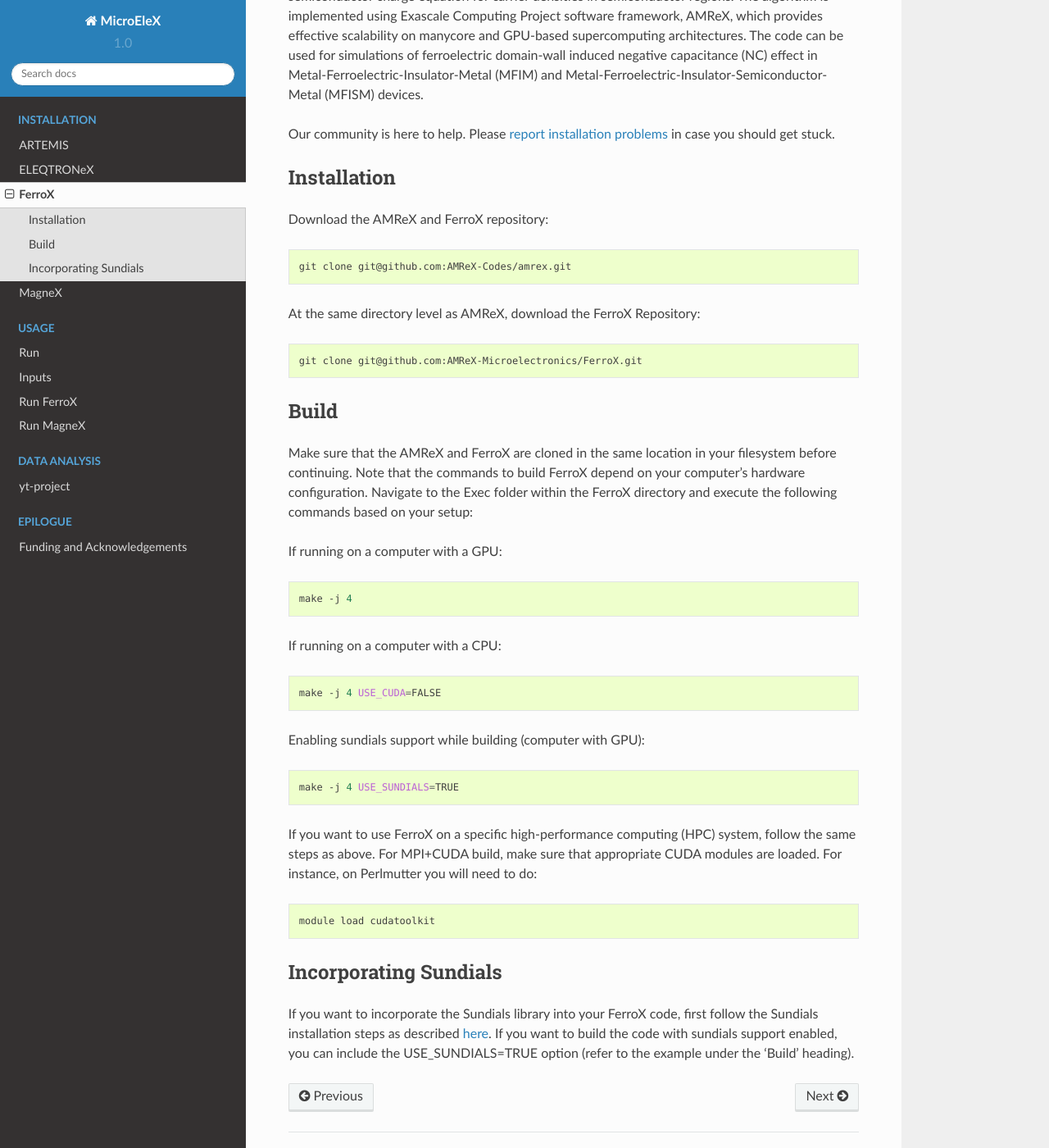
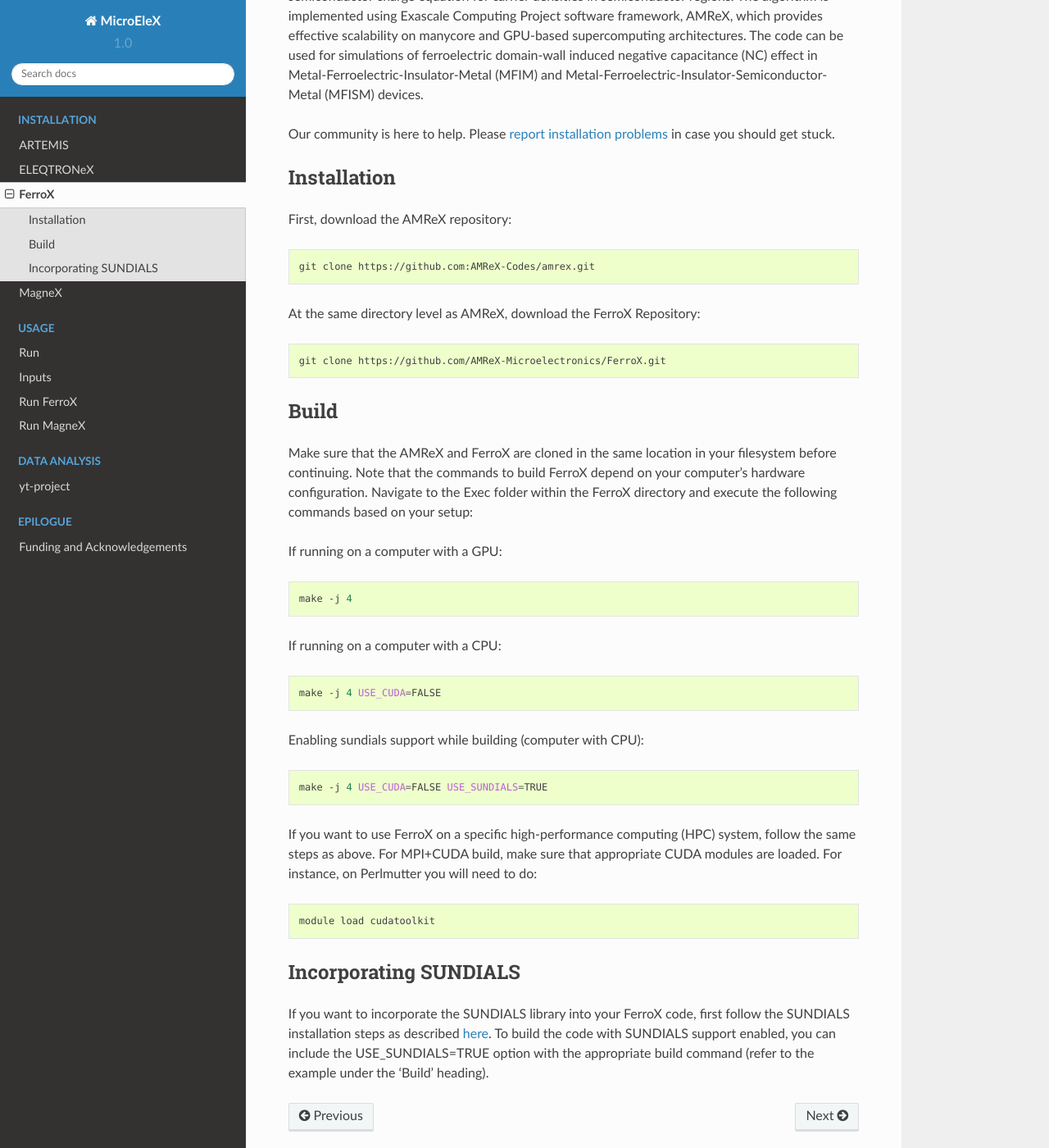
Before and after one commit to AMReX-Microelectronics/AMReX-Microelectronics.github.io, a Sphinx documentation site: the page built from Docs/source/install/ferrox.rst, in a window 1280 px wide and 1400 px high, scrolled down 248 px. Shown: the whole window at 82% size. Built offline with Sphinx 7.4.7 and the Read the Docs theme 2.0.0, drawn with Linux system fonts in a browser that asks for light colours.

Commit message:
minor changes to FerroX documentation.

```diff
--- a/Docs/source/install/ferrox.rst
+++ b/Docs/source/install/ferrox.rst
@@ -24,17 +24,17 @@ Please `report installation problems <https://github.com/AMReX-Microelectronics/
 Installation
 ------------
 
-Download the AMReX and FerroX repository:
+First, download the AMReX repository:
 
 .. code-block:: bash
 
-   git clone git@github.com:AMReX-Codes/amrex.git
+   git clone https://github.com:AMReX-Codes/amrex.git
 
 At the same directory level as AMReX, download the FerroX Repository:
 
 .. code-block:: bash
 
-   git clone git@github.com:AMReX-Microelectronics/FerroX.git
+   git clone https://github.com/AMReX-Microelectronics/FerroX.git
 
 Build
 -----
@@ -54,11 +54,11 @@ If running on a computer with a CPU:
 
    make -j 4 USE_CUDA=FALSE
 
-Enabling sundials support while building (computer with GPU):
+Enabling sundials support while building (computer with CPU):
 
 .. code-block:: bash
 
-   make -j 4 USE_SUNDIALS=TRUE
+   make -j 4 USE_CUDA=FALSE USE_SUNDIALS=TRUE
 
 
 If you want to use FerroX on a specific high-performance computing (HPC) system, follow the same steps as above. For MPI+CUDA build, make sure that appropriate CUDA modules are loaded. For instance, on Perlmutter you will need to do:
@@ -67,7 +67,7 @@ If you want to use FerroX on a specific high-performance computing (HPC) system,
 
    module load cudatoolkit
 
-Incorporating Sundials
+Incorporating SUNDIALS
 ----------------------
 
-If you want to incorporate the Sundials library into your FerroX code, first follow the Sundials installation steps as described `here <https://github.com/AMReX-Microelectronics/MagneX/blob/development/Exec/README_sundials>`_. If you want to build the code with sundials support enabled, you can include the USE_SUNDIALS=TRUE option (refer to the example under the 'Build' heading).
+If you want to incorporate the SUNDIALS library into your FerroX code, first follow the SUNDIALS installation steps as described `here <https://github.com/AMReX-Microelectronics/MagneX/blob/development/Exec/README_sundials>`_. To build the code with SUNDIALS support enabled, you can include the USE_SUNDIALS=TRUE option with the appropriate build command (refer to the example under the 'Build' heading).
```
Also changed, not shown: 9 other files.
